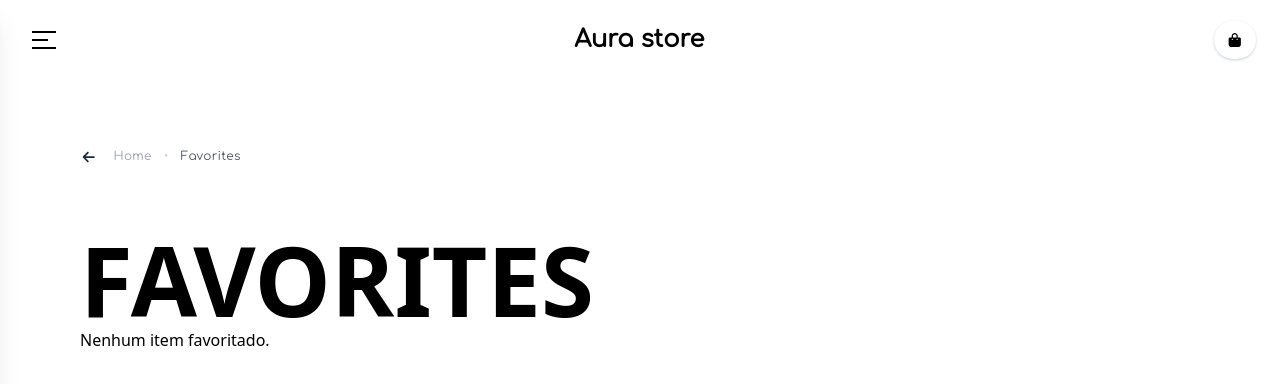
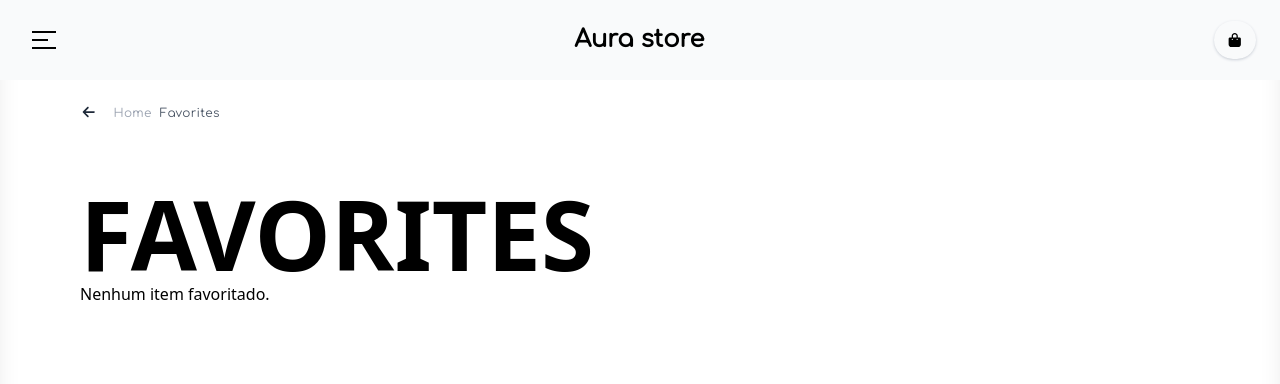
Before and after one commit to IgorBern02/website-design, a React (Vite) app in the folder frontend/: page /favorites in a window 1280 px wide. Shown: the top 384 px of the page. Built offline with nearby package versions, Linux system fonts and the light colour scheme.

Commit message:
feat: bagpurchase sidebar rendered

```diff
--- a/frontend/src/App.tsx
+++ b/frontend/src/App.tsx
@@ -6,16 +6,24 @@ import { Home } from "./pages/Home";
 import { useState } from "react";
 import { Sidebar } from "./components/Header/Sidebar";
 import { FavoritePage } from "./pages/FavoritesPage";
+import { CartSidebar } from "./components/ui/CartSidebar";
 
 function App() {
-  const [isOpen, setIsOpen] = useState(false);
+  const [isMenuOpen, setIsMenuOpen] = useState(false);
+  const [isCartOpen, setIsCartOpen] = useState(false);
 
   return (
     <div className="w-full min-h-screen overflow-x-hidden">
-      <Sidebar isOpen={isOpen} onClose={() => setIsOpen(false)} />
-      <Header isOpen={isOpen} onToggle={() => setIsOpen(!isOpen)} />
+      <Sidebar isOpen={isMenuOpen} onClose={() => setIsMenuOpen(false)} />
 
-      <main className="w-full p-10">
+      <CartSidebar isOpen={isCartOpen} onClose={() => setIsCartOpen(false)} />
+      <Header
+        isMenuOpen={isMenuOpen}
+        onMenuToggle={() => setIsMenuOpen((p) => !p)}
+        onCartToggle={() => setIsCartOpen((p) => !p)}
+      />
+
+      <main className="w-full p-10 mt-10">
         <Routes>
           <Route path="*" element={<div>404 Not Found</div>} />
           <Route path="/" element={<Home />} />
--- /dev/null
+++ b/frontend/src/components/Header/BagPurchase.tsx
@@ -0,0 +1,12 @@
+import { FontAwesomeIcon } from "@fortawesome/react-fontawesome";
+
+export const BagPurchase = ({ onToggle }: { onToggle: () => void }) => {
+  return (
+    <div
+      onClick={onToggle}
+      className="flex items-center justify-center p-3 shadow-sm shadow-gray-300 rounded-full cursor-pointer hover:bg-gray-100 transition"
+    >
+      <FontAwesomeIcon icon="bag-shopping" className="text-sm" />
+    </div>
+  );
+};
--- a/frontend/src/components/Header/Header.tsx
+++ b/frontend/src/components/Header/Header.tsx
@@ -1,17 +1,19 @@
-import { FontAwesomeIcon } from "@fortawesome/react-fontawesome";
 import { MenuHamburguer } from "./MenuHamburguer";
 import type { HeaderProps } from "./types";
+import { BagPurchase } from "./BagPurchase";
 
-export const Header = ({ isOpen, onToggle }: HeaderProps) => {
+export const Header = ({
+  isMenuOpen,
+  onMenuToggle,
+  onCartToggle,
+}: HeaderProps) => {
   return (
-    <header className="relative z-50 w-full h-20 flex items-center justify-between px-6">
-      <MenuHamburguer isOpen={isOpen} onToggle={onToggle} />
+    <header className="fixed z-50 w-full h-20 flex items-center justify-between px-6 bg-gray-50">
+      <MenuHamburguer isOpen={isMenuOpen} onToggle={onMenuToggle} />
+
       <span className="text-2xl font-black font-comfortaa">Aura store</span>
-      <section className="flex items-center gap-7">
-        <div className="flex items-center justify-center p-3 shadow-sm shadow-gray-300 rounded-full cursor-pointer hover:bg-gray-100 transition">
-          <FontAwesomeIcon icon="bag-shopping" className="text-sm" />
-        </div>
-      </section>
+
+      <BagPurchase onToggle={onCartToggle} />
     </header>
   );
 };
--- a/frontend/src/components/Header/Sidebar.tsx
+++ b/frontend/src/components/Header/Sidebar.tsx
@@ -1,29 +1,14 @@
 import { FontAwesomeIcon } from "@fortawesome/react-fontawesome";
-import type { HeaderProps } from "./types";
 import { Link } from "react-router-dom";
+import type { SidebarProps } from "./types";
 
-export const Sidebar = ({ isOpen, onClose }: HeaderProps) => {
+export const Sidebar = ({ isOpen, onClose }: SidebarProps) => {
   const ArrayItems = [
-    {
-      name: "Home",
-      icon: "home",
-    },
-    {
-      name: "Favorites",
-      icon: "bookmark",
-    },
-    {
-      name: "Products",
-      icon: "cart-shopping",
-    },
-    {
-      name: "Profile",
-      icon: "user",
-    },
-    {
-      name: "Settings",
-      icon: "gear",
-    },
+    { name: "Home", icon: "home" },
+    { name: "Favorites", icon: "bookmark" },
+    { name: "Products", icon: "cart-shopping" },
+    { name: "Profile", icon: "user" },
+    { name: "Settings", icon: "gear" },
   ];
 
   return (
@@ -38,19 +23,19 @@ export const Sidebar = ({ isOpen, onClose }: HeaderProps) => {
 
       {/* Menu */}
       <aside
-        className={`fixed top-0 left-0 h-screen w-72 bg-white shadow-xl transition-transform duration-500 z-50 ${
+        className={`fixed top-0 left-0 h-screen w-72 bg-gray-50 shadow-xl transition-transform duration-500 z-50 ${
           isOpen ? "translate-x-0" : "-translate-x-full"
         }`}
       >
         <div className="p-10 pt-24 flex flex-col gap-6 text-xl font-comfortaa">
-          {/* pt-24 dá espaço para o X não cobrir o texto "Home" */}
           {ArrayItems.map((item) => (
             <Link
               to={`/${item.name.toLowerCase()}`}
               key={item.name}
-              className="flex items-center justify-start gap-5 text-base font-comfortaa hover:text-gray-700 transition-colors duration-300"
+              onClick={onClose}
+              className="flex items-center gap-5 text-base hover:text-gray-700 transition-colors duration-300"
             >
-              <FontAwesomeIcon icon={item.icon as any} className="text-sm" />{" "}
+              <FontAwesomeIcon icon={item.icon as any} className="text-sm" />
               {item.name}
             </Link>
           ))}
--- a/frontend/src/components/shop/ProductPage/ProductPage.tsx
+++ b/frontend/src/components/shop/ProductPage/ProductPage.tsx
@@ -4,6 +4,7 @@ import { ProductImage } from "./ProductImage";
 import { ProductData } from "./ProductData/ProductData";
 import { Rating } from "./Rating/Rating";
 import { FontAwesomeIcon } from "@fortawesome/react-fontawesome";
+import { Breadcrumb } from "../../ui/Breadcrumb";
 
 export const ProductPage = () => {
   const { id } = useParams();
@@ -18,21 +19,9 @@ export const ProductPage = () => {
   return (
     <>
       <section className="flex items-center gap-4 px-10 py-6 bg-white">
-        <button
-          onClick={() => window.history.back()}
-          className="hover:opacity-60 transition-opacity cursor-pointer"
-        >
-          <FontAwesomeIcon
-            icon="arrow-left"
-            className="text-gray-800 text-sm"
-          />
-        </button>
-
-        <nav className="flex items-center gap-2 font-comfortaa text-[12px] tracking-wide">
-          <span className="text-gray-400">Home</span>
-          <span className="text-gray-300 mx-1">•</span>
-          <span className="text-gray-600 font-medium">Product details</span>
-        </nav>
+        <Breadcrumb
+          items={[{ label: "Home", href: "/" }, { label: "Product Details" }]}
+        />
       </section>
       <section className="p-10 flex gap-20 w-full h-min-screen ">
         <ProductImage imageUrl={product.imageUrl} name={product.name} />
--- /dev/null
+++ b/frontend/src/components/ui/Breadcrumb.tsx
@@ -0,0 +1,54 @@
+import { Link, useNavigate } from "react-router-dom";
+import { FontAwesomeIcon } from "@fortawesome/react-fontawesome";
+
+type BreadcrumbItem = {
+  label: string;
+  href?: string;
+};
+
+type BreadcrumbProps = {
+  items: BreadcrumbItem[];
+  showBackButton?: boolean;
+};
+
+export const Breadcrumb = ({
+  items,
+  showBackButton = true,
+}: BreadcrumbProps) => {
+  const navigate = useNavigate();
+
+  return (
+    <nav
+      aria-label="Breadcrumb"
+      className="flex items-center gap-4 font-comfortaa text-[12px] tracking-wide"
+    >
+      {showBackButton && (
+        <button
+          onClick={() => navigate(-1)}
+          className="hover:opacity-60 transition-opacity cursor-pointer"
+          aria-label="Go back"
+        >
+          <FontAwesomeIcon
+            icon="arrow-left"
+            className="text-gray-800 text-sm"
+          />
+        </button>
+      )}
+
+      <ol className="flex items-center gap-2">
+        {items.map((item) => (
+          <li key={item.label} className="flex items-center gap-2">
+            {item.href ? (
+              <Link to={item.href} className="text-gray-400 ">
+                {item.label}
+              </Link>
+            ) : (
+              <span className="text-gray-600 font-medium">{item.label}</span>
+            )}
+            <span className="text-gray-300 last:hidden">•</span>
+          </li>
+        ))}
+      </ol>
+    </nav>
+  );
+};
--- /dev/null
+++ b/frontend/src/components/ui/CartSidebar.tsx
@@ -0,0 +1,29 @@
+type Props = {
+  isOpen: boolean;
+  onClose: () => void;
+};
+
+export const CartSidebar = ({ isOpen, onClose }: Props) => {
+  return (
+    <>
+      {/* Overlay */}
+      <div
+        onClick={onClose}
+        className={`fixed inset-0 bg-black/40 transition-opacity duration-300 z-40 ${
+          isOpen ? "opacity-100" : "opacity-0 pointer-events-none"
+        }`}
+      />
+
+      {/* Drawer Right */}
+      <aside
+        className={`fixed top-0 right-0 h-screen w-96 bg-gray-50 shadow-xl transition-transform duration-500 z-50 ${
+          isOpen ? "translate-x-0" : "translate-x-full"
+        }`}
+      >
+        <div className="p-8">
+          <h2 className="text-2xl font-bold">Seu carrinho</h2>
+        </div>
+      </aside>
+    </>
+  );
+};
--- a/frontend/src/pages/FavoritesPage.tsx
+++ b/frontend/src/pages/FavoritesPage.tsx
@@ -1,5 +1,5 @@
-import { FontAwesomeIcon } from "@fortawesome/react-fontawesome";
 import { useFavorites } from "../../src/context/FavoritesContext";
+import { Breadcrumb } from "../components/ui/Breadcrumb";
 
 export const FavoritePage = () => {
   const { favorites } = useFavorites();
@@ -7,21 +7,9 @@ export const FavoritePage = () => {
   return (
     <>
       <section className="flex items-center gap-4 px-10 py-6 bg-white">
-        <button
-          onClick={() => window.history.back()}
-          className="hover:opacity-60 transition-opacity cursor-pointer"
-        >
-          <FontAwesomeIcon
-            icon="arrow-left"
-            className="text-gray-800 text-sm"
-          />
-        </button>
-
-        <nav className="flex items-center gap-2 font-comfortaa text-[12px] tracking-wide">
-          <span className="text-gray-400">Home</span>
-          <span className="text-gray-300 mx-1">•</span>
-          <span className="text-gray-600 font-medium">Favorites</span>
-        </nav>
+        <Breadcrumb
+          items={[{ label: "Home", href: "/" }, { label: "Favorites" }]}
+        />
       </section>
       <div className="p-10">
         <h2 className="text-[6rem] font-black leading-none uppercase">
@@ -30,11 +18,11 @@ export const FavoritePage = () => {
 
         {favorites.length === 0 && <p>Nenhum item favoritado.</p>}
 
-        <div className="grid grid-cols-4 grid-rows-auto gap-6 p-2 ">
+        <div className="grid grid-cols-4 grid-rows-auto gap-6 p-2 mt-5">
           {favorites.map((item) => (
             <div
               key={item.id}
-              className="bg-gray-100 w-full h-full gap-2  p-5 flex flex-col items-center justify-center overflow-hidden rounded-lg"
+              className="w-full h-full gap-2  p-5 flex flex-col items-center justify-center overflow-hidden rounded-2xl shadow-lg shadow-gray-500"
             >
               <img
                 src={item.image}
```
Also changed, not shown: frontend/src/components/Header/MenuHamburguer.tsx (+12 -9 lines), frontend/src/components/Header/types.ts (+12 -2 lines).
